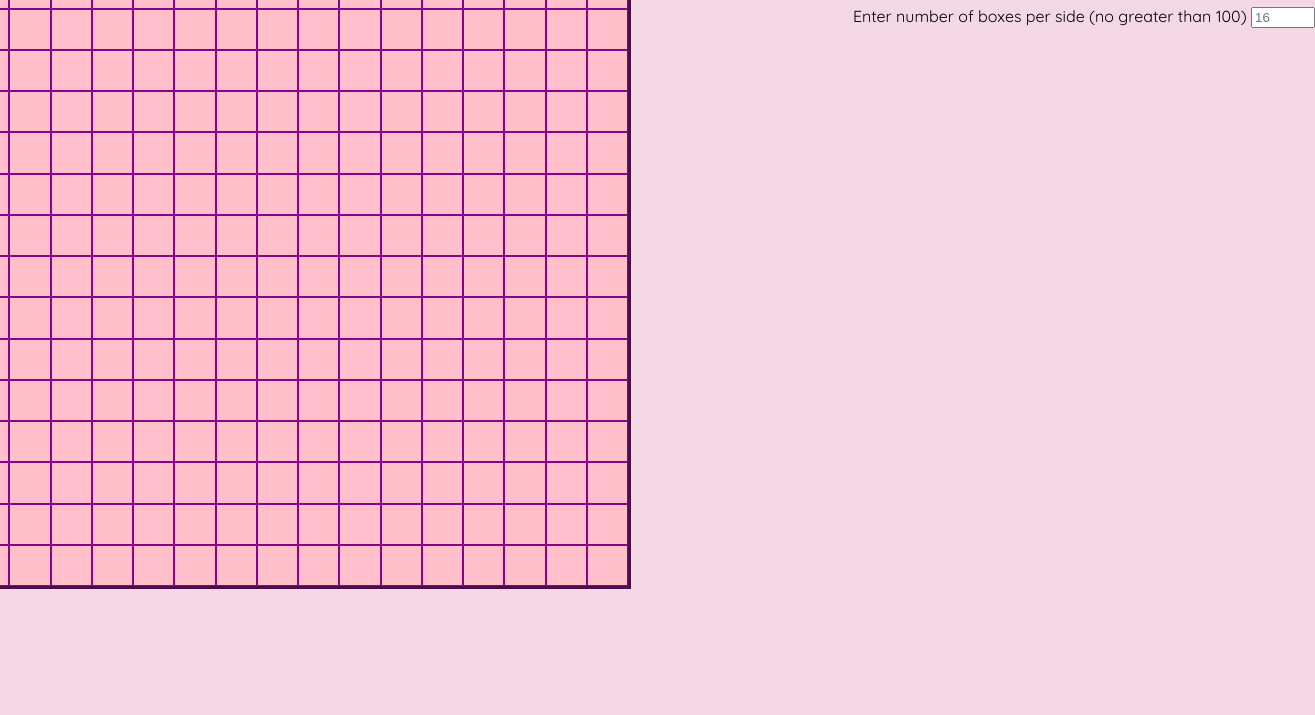
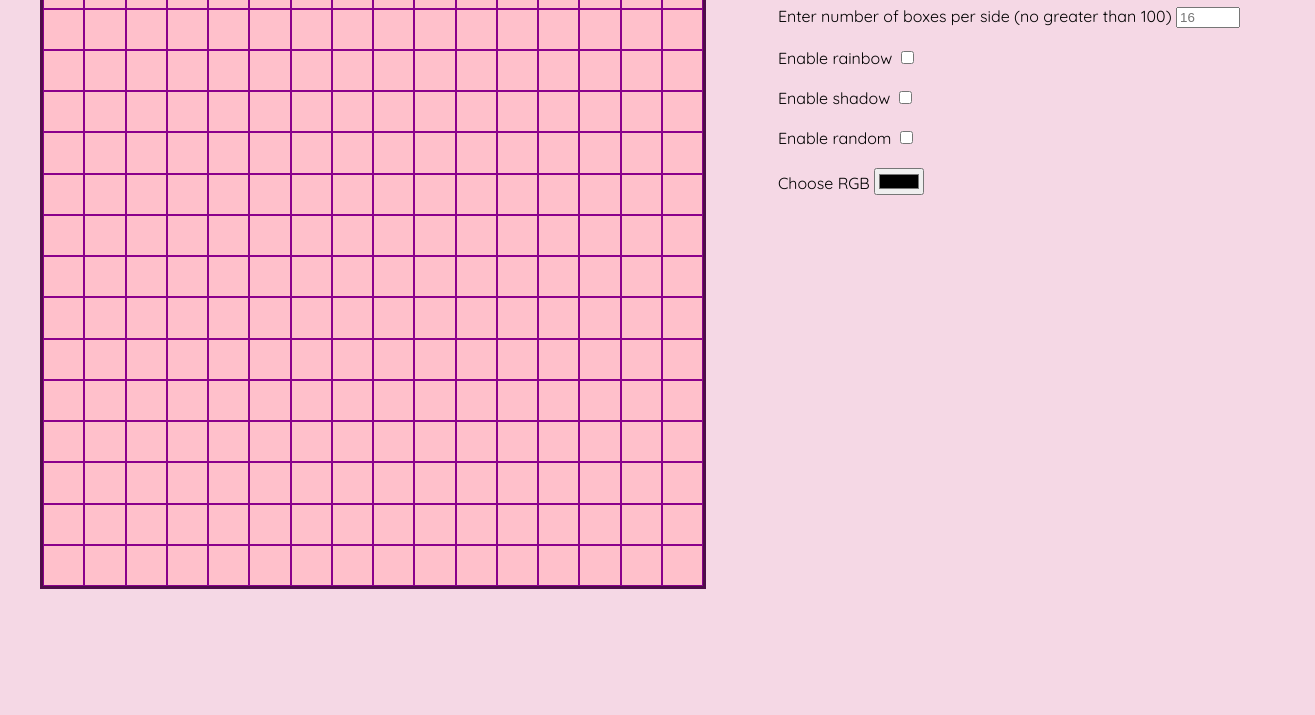
Before and after one commit to professionalsquirrel/Etch-a-Sketch, a plain HTML site: page index.html in a window 1280 px wide. Shown: the part 85-800 px from the top of the page, 1315 px wide, since content can reach past the window. Drawn offline with Linux system fonts and the light colour scheme; a web font is replaced by a local one.

Commit message:
Add user color options in HTML

```diff
--- a/index.html
+++ b/index.html
@@ -16,6 +16,22 @@
     <div id="n-boxes">
     <label>Enter number of boxes per side (no greater than 100)</label>
     <input type="number" min="1" max="100" placeholder="16">
+    <br>
+    <br>
+    <label>Enable rainbow</label>
+    <input type="checkbox"></button>
+    <br>
+    <br>
+    <label>Enable shadow</label>
+    <input type="checkbox"></button>
+    <br>
+    <br>
+    <label>Enable random</label>
+    <input type="checkbox"></button>
+    <br>
+    <br>
+    <label>Choose RGB</label>
+    <input type="color"></button>
   </div>
   </div>
 </div>
--- a/style.css
+++ b/style.css
@@ -25,7 +25,7 @@ h1 {
 .game-area {
     display: flex;
     justify-content: space-between;
-    width: 1350px;
+    width: 1200px;
     height: 600px;
 }
 
```
